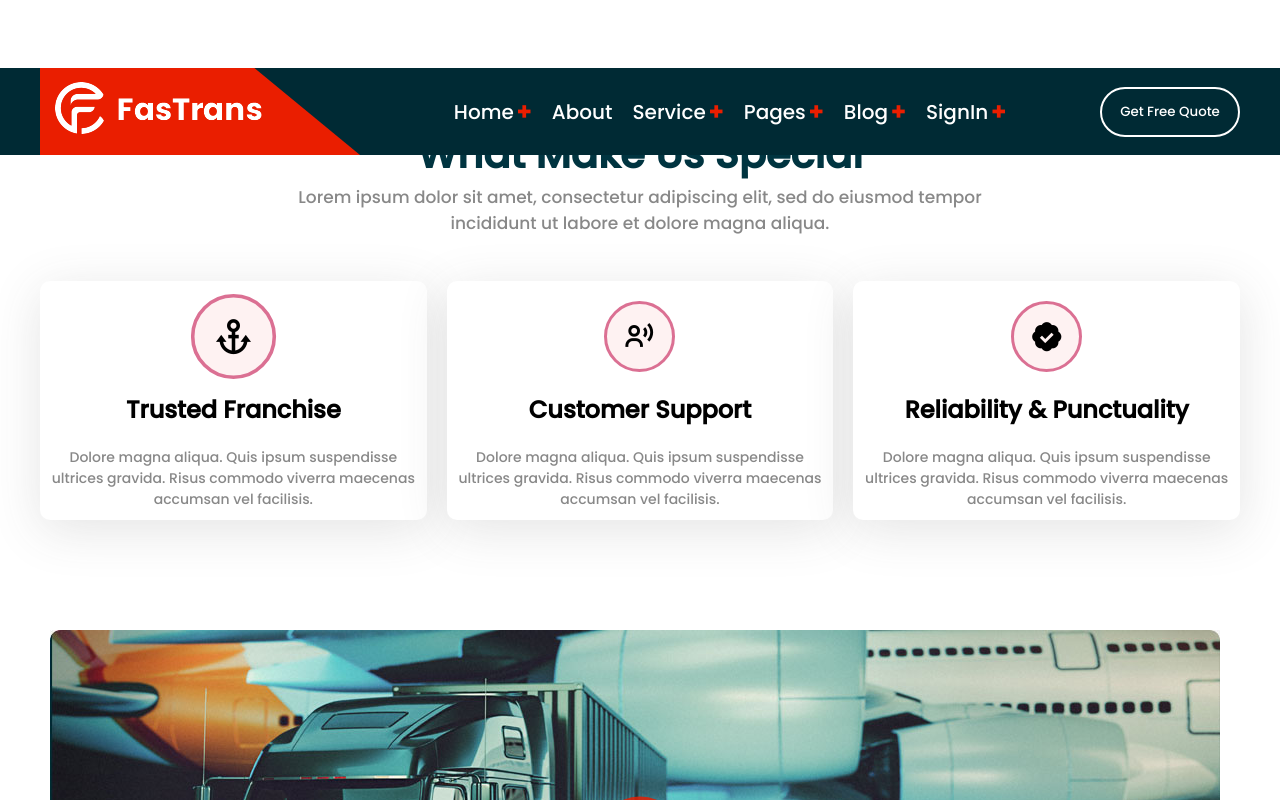
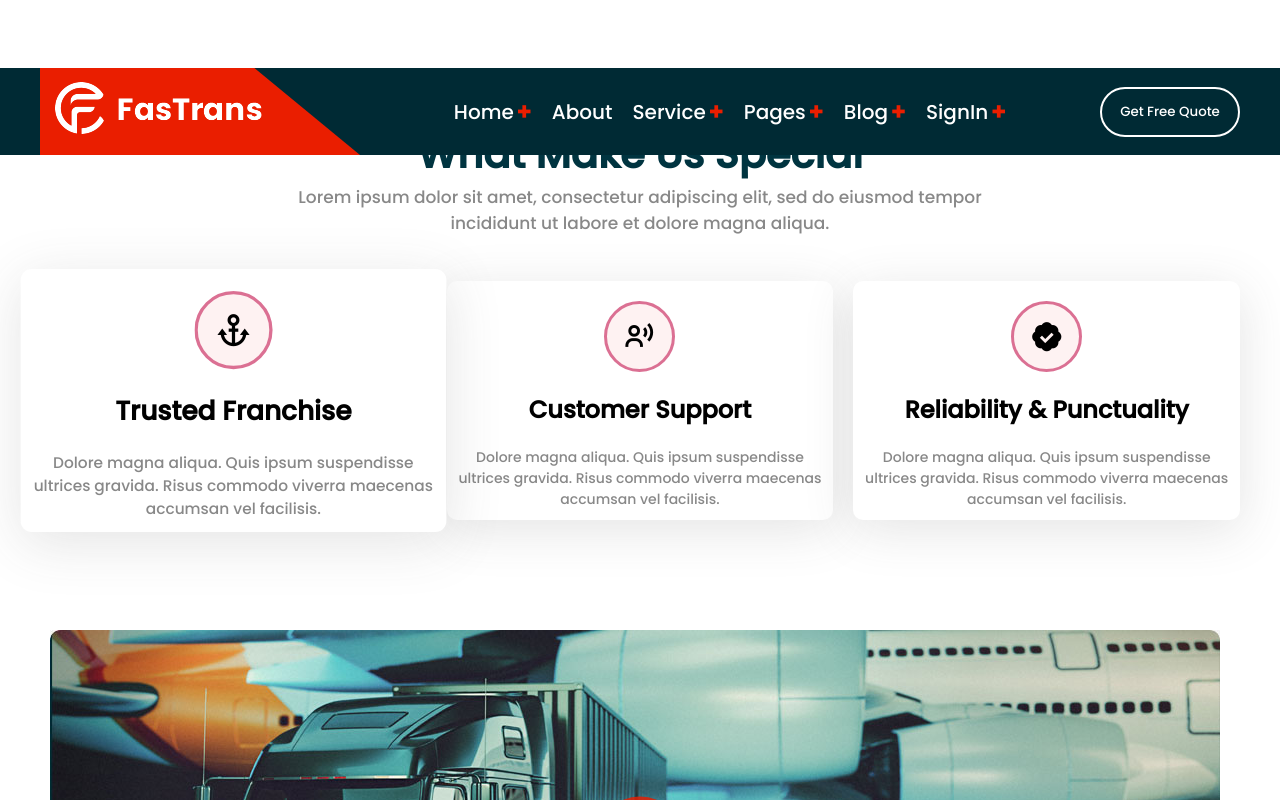
Before and after one commit to Lesyhai/AssmHtml5, a plain HTML site: page about.html in a window 1280 px wide. In both pictures the pointer is over the element 233 px from the left and 2033 px from the top of the page. Shown: the part 1633-2433 px from the top of the page. Drawn offline with nearby package versions, Linux system fonts and the light colour scheme.

Commit message:
first commit

```diff
--- a/src/css/about.css
+++ b/src/css/about.css
@@ -327,7 +327,12 @@
     padding: 10px;
     text-align: center;
     border-radius: 10px;
+    transition: 1s;
 
+ }
+  .Our__Goodness__content__text:hover{
+    transform: scale(1.1);
+    transition: 1s;
  }
  .Our__Goodness__content__text  i{
     background-color: #fef2f2;
@@ -346,7 +351,7 @@
     color: #888888;
  }
  .Our__Goodness__content__text:hover  i{
-    transform: scale(1.2);
+    transform: rotateY(360deg);
     transition: .6s;
  }
 
```
